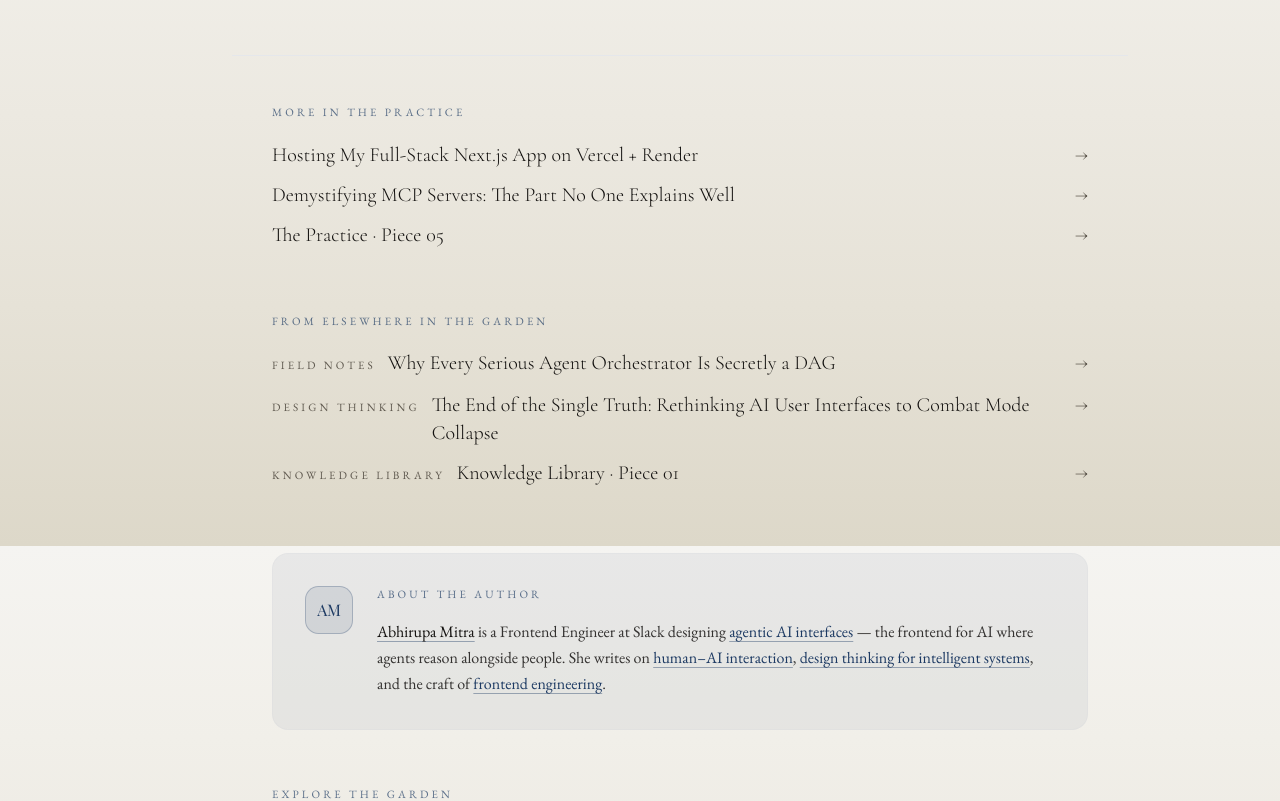
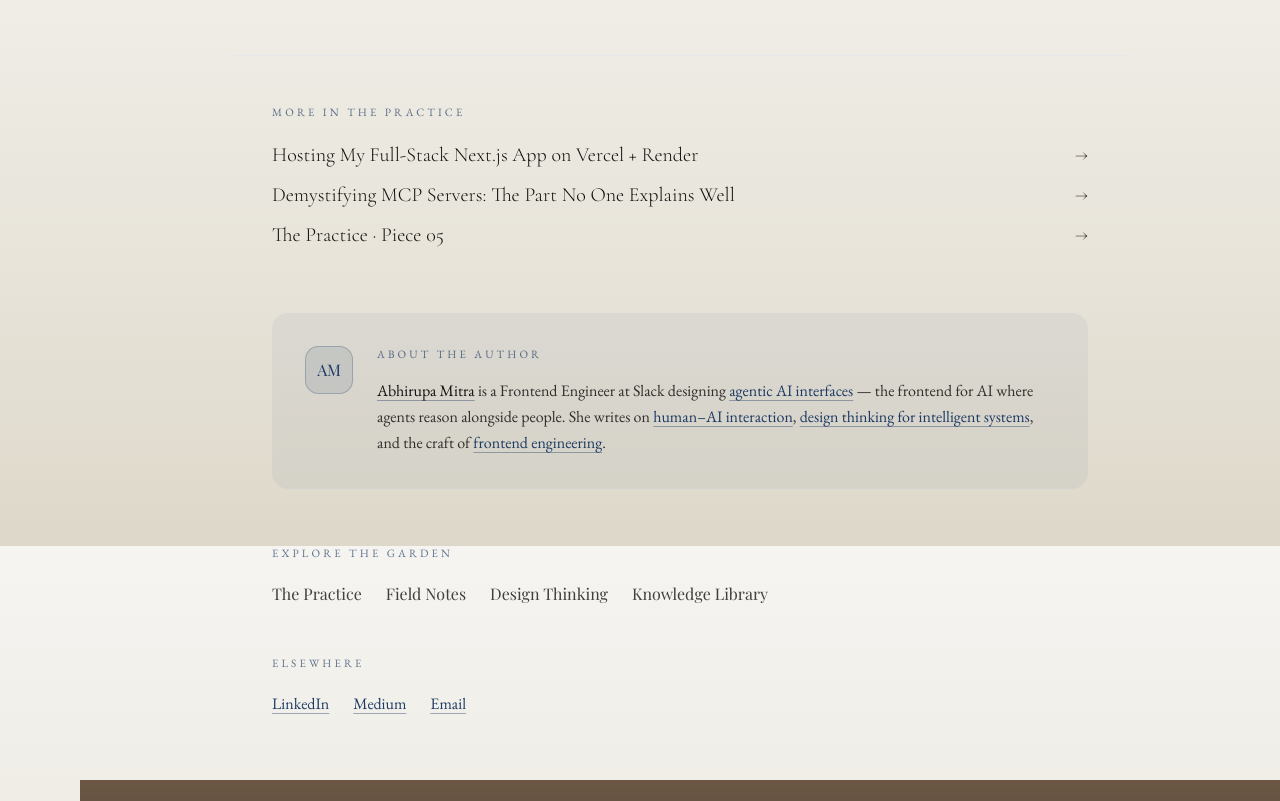
Before and after one commit to abhirupa-tech/abhirupa-digital-garden, a Next.js app: page /the-practice/piece-01 in a window 1280 px wide. Shown: the part 7454-8255 px from the top of the page. Built offline with nearby package versions, Linux system fonts and the light colour scheme.

Commit message:
Changes around Design for a blog footer

```diff
--- a/app/[section]/[slug]/page.tsx
+++ b/app/[section]/[slug]/page.tsx
@@ -160,15 +160,6 @@ export default async function PiecePage({ params }: { params: Promise<PageParams
   const siblings = getEntries(section)
     .filter((e) => e.slug !== slug)
     .slice(0, 4);
-  // One pick from every other zone, for "From elsewhere in the garden" —
-  // internal links that spread equity across sections, not just within one.
-  const crossLinks = zones
-    .filter((z) => z.id !== section)
-    .map((z) => {
-      const pick = getEntries(z.id).find((e) => !e.draft) ?? getEntries(z.id)[0];
-      return pick ? { zone: z, entry: pick } : null;
-    })
-    .filter((x): x is { zone: Zone; entry: ContentEntry } => x !== null);
 
   const { content } = await compileMDX({
     source: entry.body,
@@ -208,7 +199,7 @@ export default async function PiecePage({ params }: { params: Promise<PageParams
             <div className="mt-16">{content}</div>
           </article>
 
-          <ArticleFooter zone={zone} entry={entry} siblings={siblings} crossLinks={crossLinks} />
+          <ArticleFooter zone={zone} entry={entry} siblings={siblings} />
         </main>
 
         <Footer />
--- a/components/ArticleFooter.tsx
+++ b/components/ArticleFooter.tsx
@@ -16,12 +16,10 @@ export function ArticleFooter({
   zone,
   entry,
   siblings,
-  crossLinks,
 }: {
   zone: Zone;
   entry: ContentEntry;
   siblings: ContentEntry[];
-  crossLinks: { zone: Zone; entry: ContentEntry }[];
 }) {
   return (
     <footer className="zone mx-auto mt-24 max-w-4xl border-t border-parchment/12 pt-12">
@@ -39,30 +37,6 @@ export function ArticleFooter({
                 >
                   <span className="flex-1">{sibling.title}</span>
                   <span className="text-parchment-faint transition-transform duration-300 group-hover:translate-x-1">
-                    →
-                  </span>
-                </a>
-              </li>
-            ))}
-          </ul>
-        </section>
-      )}
-
-      {crossLinks.length > 0 && (
-        <section aria-labelledby="elsewhere-garden-heading" className="mb-16">
-          <h2 id="elsewhere-garden-heading" className="label text-sand/70">
-            From elsewhere in the garden
-          </h2>
-          <ul className="mt-5 space-y-3">
-            {crossLinks.map(({ zone: z, entry: pick }) => (
-              <li key={`${pick.section}-${pick.slug}`}>
-                <a
-                  href={`/${pick.section}/${pick.slug}/`}
-                  className="group flex items-baseline gap-3 font-serif text-xl font-light text-parchment transition-colors duration-300 hover:text-sand"
-                >
-                  <span className="label shrink-0 text-parchment-faint">{z.kicker}</span>
-                  <span className="flex-1">{pick.title}</span>
-                  <span className="text-parchment-faint transition-transform duration-300 group-hover:translate-x-1 group-hover:text-sand">
                     →
                   </span>
                 </a>
@@ -136,7 +110,7 @@ export function ArticleFooter({
             <li key={z.id}>
               <a
                 href={`/#${z.id}`}
-                className="font-display text-parchment/80 transition-colors duration-300 hover:text-sand"
+                className="font-display text-parchment/80 transition-colors duration-300 hover:text-rust-deep"
               >
                 {z.kicker}
               </a>
@@ -146,7 +120,7 @@ export function ArticleFooter({
       </nav>
 
       {/* Outbound identity links — rel="me" for cross-web authority. */}
-      <nav aria-label="Elsewhere on the web">
+      <nav aria-label="Elsewhere on the web" className="pb-16">
         <h2 className="label text-sand/70">Elsewhere</h2>
         <ul className="mt-5 flex flex-wrap gap-x-6 gap-y-3">
           <li>
--- a/components/Footer.tsx
+++ b/components/Footer.tsx
@@ -77,6 +77,10 @@ export function Footer() {
             © {year} {site.name}. Tended with care.
           </p>
         </div>
+
+        <p className="mt-8 text-center text-xs text-white/35">
+          {site.name} — {site.role} · Agentic AI Interfaces
+        </p>
       </div>
     </footer>
   );
--- a/components/SideNav.tsx
+++ b/components/SideNav.tsx
@@ -147,7 +147,7 @@ export function SideNav() {
         className="fixed inset-y-0 left-0 z-40 hidden w-20 flex-col items-center border-r border-black/10 bg-gradient-to-b from-[#f5f1e9]/95 to-[#ddd6c4]/95 lg:flex"
       >
         <a
-          href="#top"
+          href="/#top"
           aria-label="Top"
           title="Top"
           aria-current={active === 'top' ? 'true' : undefined}
@@ -160,7 +160,7 @@ export function SideNav() {
 
         <div className="flex flex-1 flex-col items-center justify-center gap-5">
           {iconItems.map((it) => (
-            <NavIcon key={it.id} href={`#${it.id}`} label={it.label} active={active === it.id}>
+            <NavIcon key={it.id} href={`/#${it.id}`} label={it.label} active={active === it.id}>
               {icons[it.icon]}
             </NavIcon>
           ))}
@@ -190,7 +190,7 @@ export function SideNav() {
               className="fixed right-4 top-[4.75rem] z-40 flex flex-col items-center gap-2 rounded-3xl bg-gradient-to-b from-[#f5f1e9] to-[#ddd6c4] p-2.5 shadow-lg"
             >
               <a
-                href="#top"
+                href="/#top"
                 aria-label="Top"
                 title="Top"
                 onClick={() => setOpen(false)}
@@ -201,7 +201,7 @@ export function SideNav() {
               {iconItems.map((it) => (
                 <NavIcon
                   key={it.id}
-                  href={`#${it.id}`}
+                  href={`/#${it.id}`}
                   label={it.label}
                   active={active === it.id}
                   onClick={() => setOpen(false)}
```
